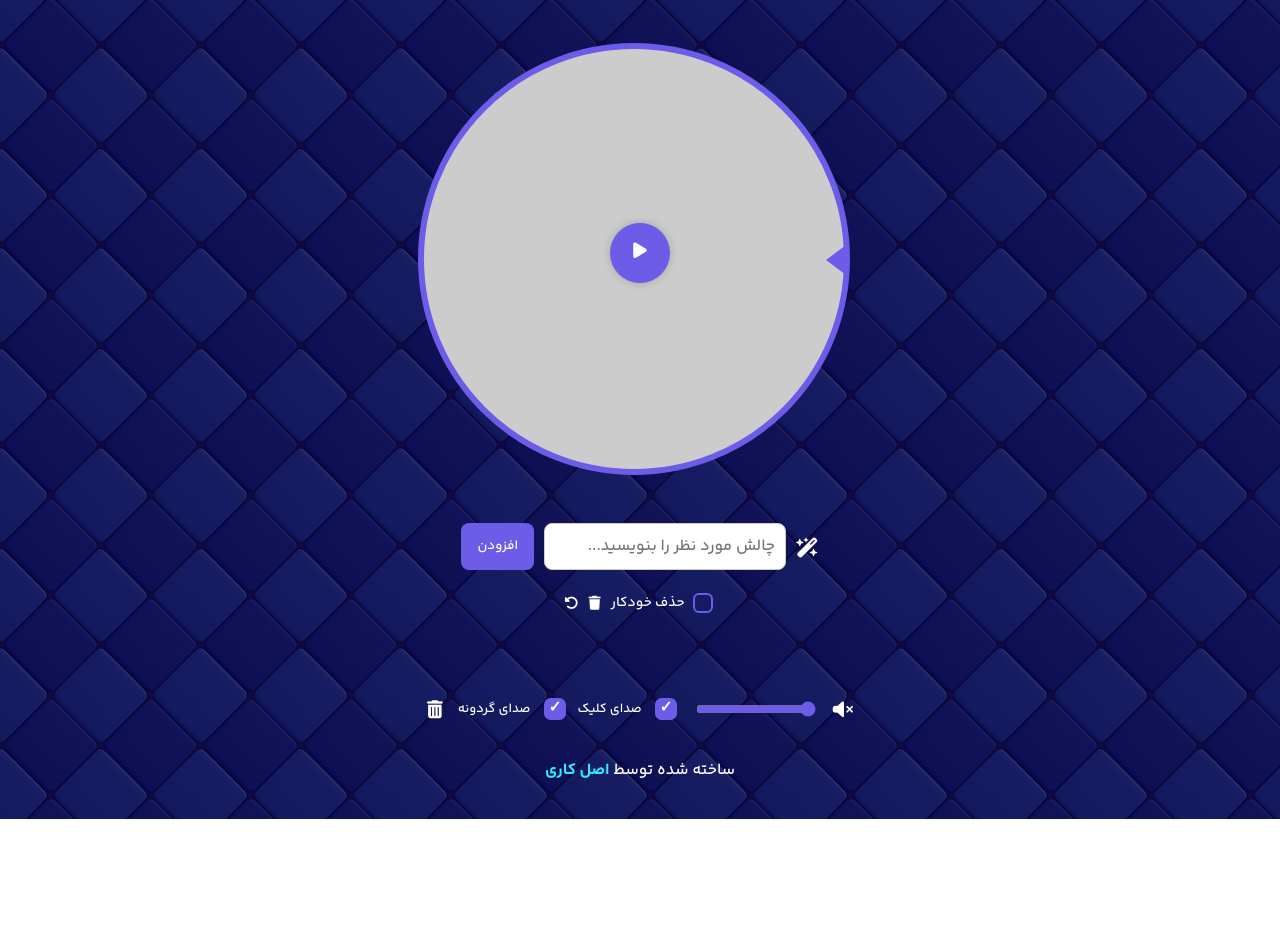
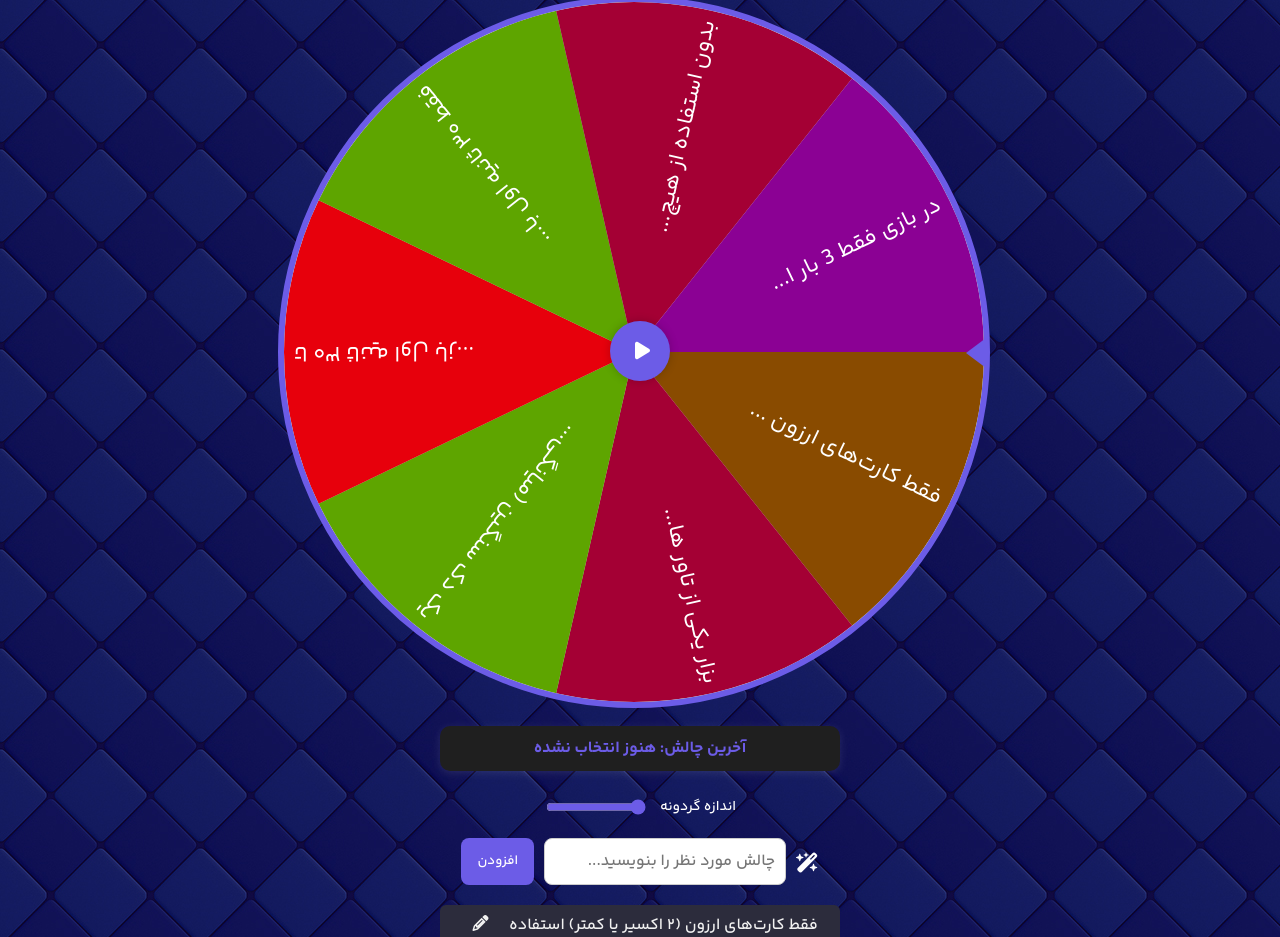
Before and after one commit to developer-alpha98/AliKiller, a plain HTML site: page index.html in a window 1280 px wide. Shown: the part 104-1041 px from the top of the page. Before the commit the page ends 923 px from the top, so only its background shows below. Drawn offline with Linux system fonts and the light colour scheme; some packages are replaced by stand-ins of ours; no server answers; a script that the page names is missing.

Commit message:
Add files via upload

```diff
--- a/css/style.css
+++ b/css/style.css
@@ -52,9 +52,9 @@ footer {
 }
 
 .header__logo {
-  max-width: 40%;
-  min-width: 30%;
-  height: 100%;
+  width: clamp(360px, 30%, 480px);
+  height: auto;
+  object-fit: contain;
 }
 
 
@@ -67,20 +67,18 @@ h1 {
 .wheel-wrapper {
   display: flex;
   justify-content: center;
-  margin-top: 30px;
-  margin-bottom: 60px;
+  margin-top: 0;
+  margin-bottom: 30px;
   position: relative;
 }
 
 .wheel-container {
   position: relative;
-  width: 420px;
-  height: 420px;
+
 }
 
 #wheelCanvas {
   width: 100%;
-  max-width: 420px; /* یا هر حداکثر اندازه‌ای که می‌خوای */
   height: auto;
   aspect-ratio: 1 / 1;
   border-radius: 50%;
@@ -107,6 +105,7 @@ h1 {
   position: absolute;
   top: 50%;
   left: 50%;
+  margin-top: 5px;
   transform: translate(-50%, -50%);
   width: 60px;
   height: 60px;
@@ -114,7 +113,8 @@ h1 {
   border: none;
   border-radius: 50%;
   color: #fff;
-  font-size: 18px;
+  padding: 5px 0 0 5px;
+  font-size: 20px;
   cursor: pointer;
   z-index: 5;
   box-shadow: 0 0 10px rgba(0, 0, 0, 0.2);
@@ -155,7 +155,7 @@ h1 {
   list-style: none;
   padding: 0;
   margin: 10px auto;
-  max-width: 450px;
+  max-width: 500px;
 }
 
 #itemList li {
@@ -389,3 +389,41 @@ h1 {
   color: #fff;
   user-select: none;
 }
+
+.last-selected-box {
+  text-align: center;
+  margin-top: 20px;
+  font-size: 16px;
+  font-weight: bold;
+  padding: 10px 20px;
+  border-radius: 10px;
+  max-width: 90%;
+  margin-inline: auto;
+  color: var(--accent);
+  background-color: white;
+  box-shadow: 0 2px 10px rgba(0,0,0,0.1);
+  transition: all 0.3s ease;
+}
+
+body.dark .last-selected-box {
+  background-color: #1f1f1f;
+  color: var(--accent);
+  box-shadow: 0 2px 10px rgba(255,255,255,0.1);
+  margin-bottom: 25px;
+}
+.wheel-size-slider {
+  display: flex;
+  justify-content: center;
+  align-items: center;
+  gap: 12px;
+  margin-bottom: 20px;
+  font-size: 14px;
+  color: #fff;
+}
+
+#wheelSizeSlider {
+  width: 100px;
+  accent-color: var(--accent);
+  cursor: pointer;
+  direction: ltr;
+}
--- a/index.html
+++ b/index.html
@@ -17,8 +17,7 @@
   <header class="header-bg">
     <button id="themeToggle">
       <i class="fa fa-moon"></i></button>
-
-    <img src="img/logo.png" alt="Logo" class="header__logo" />
+      <img src="img/logo.png" alt="Logo" class="header__logo" />
   </header>
 
   <main>
@@ -31,6 +30,11 @@
     </div>
 
     <div class="input-section">
+      <div id="lastSelectedBox" class="last-selected-box">آخرین چالش: هنوز انتخاب نشده</div>
+      <div class="wheel-size-slider clash-bg">
+        <label for="wheelSizeSlider">اندازه گردونه</label>
+        <input type="range" id="wheelSizeSlider" min="340" max="700" value="600">
+      </div>
       <div class="input-group">
         <!-- در داخل input-group، بعد از دکمه افزودن -->
         <i id="magicAdd" class="fa fa-wand-magic-sparkles" title="افزودن ۱۵ چالش تصادفی" style="margin-left: 10px; margin-top: 15px; cursor: pointer; color: #fff; font-size: 20px;"></i>
--- a/script/script.js
+++ b/script/script.js
@@ -14,7 +14,6 @@ let removedItems = JSON.parse(localStorage.getItem("removedItems")) || [];
 let theme = localStorage.getItem("theme") || "light";
 let autoRemoveState = localStorage.getItem("autoRemoveState") === "true";
 let currentRotation = 0;
-let font = "13px YekanBakh";
 let firstInteraction = false;
 
 const muteToggle = document.getElementById("muteToggle");
@@ -151,8 +150,8 @@ const predefinedChallenges = [
   "میانگین اکسیر زیر 3 باشه",
   "میانگین اکسیر دک بالای 5 باشه",
   "کارت‌ها را فقط از یک آرنا انتخاب کن.",
-  "فقط کارت‌های ارزون (۲ الکسیر یا کمتر) استفاده کن.",
-  "فقط کارت‌های گرون (۴ الکسیر یا بیشتر) استفاده کن.",
+  "فقط کارت‌های ارزون (۲ اکسیر یا کمتر) استفاده کن.",
+  "فقط کارت‌های گرون (۴ اکسیر یا بیشتر) استفاده کن.",
   "تمام کارت‌های دکت از یک نوع انتخاب کن (مثلا همه بیلدینگ یا همه اسپل).",
   "فقط کارت‌های زمینی استفاده کن.",
   "فقط کارت‌های هوایی استفاده کن.",
@@ -162,8 +161,8 @@ const predefinedChallenges = [
   "فقط کارت های تانک استفاده کن.",
   "در بازی فقط 3 بار از وین کاندیشینرت استفاده کن.",
   "هیچ بیلدینگی در دک قرار نده.",
-  "یک دک سنگین (میانگین الکسیر بالا) بساز و بازی کن.",
-  "یک دک سبک (میانگین الکسیر پایین) بساز و بازی کن.",
+  "یک دک سنگین (میانگین اکسیر بالا) بساز و بازی کن.",
+  "یک دک سبک (میانگین اکسیر پایین) بساز و بازی کن.",
   "با یکی از بیننده‌ها یا دوستان کلن بازی کن.",
   "به یکی داخل چت لینک دوستی بده و باهاش بازی کن.",
   "برو تو لایو یه نفر دیگه و بنویس هایاح",
@@ -241,11 +240,7 @@ function getRandomColor() {
   return colors[Math.floor(Math.random() * colors.length)];
 }
 
-function resizeCanvas() {
-  const size = Math.min(window.innerWidth, 400); // حداکثر تا 400px برای موبایل
-  canvas.width = size;
-  canvas.height = size;
-}
+
 
 if (theme === "dark") {
   document.body.classList.add("dark");
@@ -260,11 +255,9 @@ if (!localStorage.getItem("theme")) {
   themeToggle.innerHTML = '<i class="fa fa-sun"></i>';
 }
 
-function resizeCanvas() {
-  const size = Math.min(window.innerWidth, 400); // حداکثر تا 400px برای موبایل
-  canvas.width = size;
-  canvas.height = size;
-}
+
+
+
 
 // Restore checkbox state
 autoRemove.checked = autoRemoveState;
@@ -299,9 +292,11 @@ function drawWheel() {
     ctx.rotate(start + angle / 2);
     ctx.textAlign = "right";
     ctx.fillStyle = "#fff";
-    ctx.font = "15px YekanBakh";
+    const baseSize = canvas.width / (window.devicePixelRatio || 1); // مثلاً 600
+    const fontSize = Math.max(8, baseSize * 0.032); // 2.5٪ از قطر چرخ
+    ctx.font = `${fontSize}px YekanBakh`;
 
-    const text = item.text.length > 15 ? item.text.substring(0, 12) + "..." : item.text;
+    const text = item.text.length > 22 ? item.text.substring(0, 19) + "..." : item.text;
     ctx.fillText(text, radius - 10, 5);
     ctx.restore();
   });
@@ -323,6 +318,17 @@ document.getElementById("magicAdd").addEventListener("click", () => {
 
 function renderList() {
   itemList.innerHTML = "";
+
+  if (items.length === 0) {
+    const available = predefinedChallenges.slice().sort(() => 0.5 - Math.random()).slice(0, 7);
+    available.forEach(text => {
+      items.push({ text, color: getRandomColor() });
+    });
+    saveData();
+    renderList(); // دوباره فراخوانی کن تا لیست و چرخ به‌روزرسانی بشن
+    return; // فقط اینجا مجازه چون داخل یک تابع هست
+  }
+
 
   items.forEach((item, index) => {
     const li = document.createElement("li");
@@ -461,7 +467,7 @@ function spinWheel() {
       background: document.body.classList.contains("dark") ? "#2c2c3c" : "#ffffff",
       color: document.body.classList.contains("dark") ? "#f1f1f1" : "#000000"
     });
-
+    document.getElementById("lastSelectedBox").textContent = `آخرین چالش: ${selected.text}`;
     if (autoRemove.checked) {
       removedItems.push(selected.text);
       saveData();
@@ -479,6 +485,7 @@ clearAll.onclick = () => {
   removedItems = [];
   saveData();
   renderList();
+  drawWheel(); // اضافه کن
 };
 
 itemInput.addEventListener("keydown", function (e) {
@@ -514,3 +521,35 @@ window.addEventListener('resize', () => {
   resizeCanvas();
   renderList();
 });
+
+const wheelSizeSlider = document.getElementById("wheelSizeSlider");
+let wheelSize = parseInt(localStorage.getItem("wheelSize")) || 700;
+
+wheelSizeSlider.value = wheelSize;
+setWheelSize(wheelSize);
+
+wheelSizeSlider.addEventListener("input", () => {
+  wheelSize = parseInt(wheelSizeSlider.value);
+  localStorage.setItem("wheelSize", wheelSize);
+  setWheelSize(wheelSize);
+});
+
+function setWheelSize(size) {
+  const container = document.querySelector(".wheel-container");
+  container.style.width = `${size}px`;
+  container.style.height = `${size}px`;
+  resizeCanvas(size);
+  drawWheel();
+}
+
+function resizeCanvas() {
+  const size = parseInt(localStorage.getItem("wheelSize")) || 700;
+  const scale = window.devicePixelRatio || 1;
+
+  canvas.width = size * scale;
+  canvas.height = size * scale;
+  canvas.style.width = `${size}px`;
+  canvas.style.height = `${size}px`;
+
+  ctx.setTransform(scale, 0, 0, scale, 0, 0); // برای وضوح بالا
+}
```
